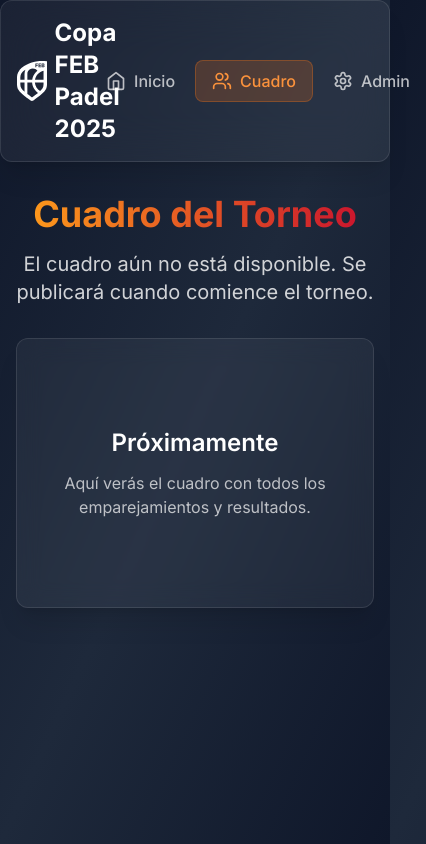
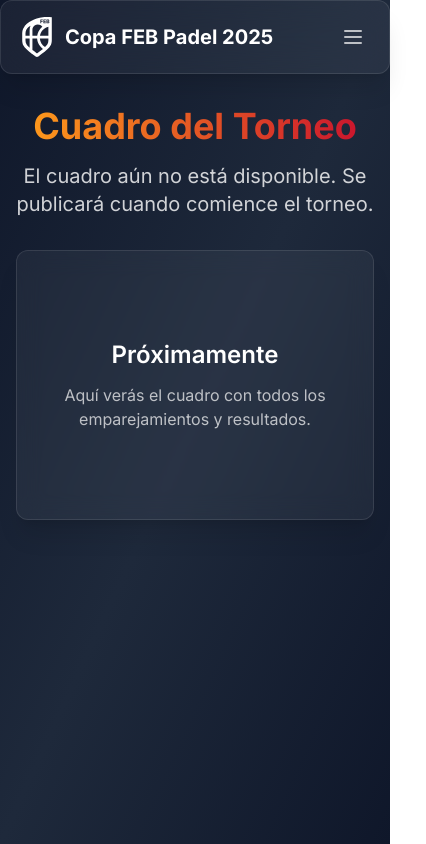
Before and after one commit to vertebraStudio/torneo-padel-FEB, a React (Vite) app: page /torneo-padel-FEB/bracket in a window 390 px wide. Shown: the whole page, 426 px wide, since content can reach past the window. Built offline with nearby package versions, Linux system fonts and the light colour scheme.

Commit message:
Add responsive hamburger menu for mobile devices

```diff
--- a/src/components/layout/Navbar.tsx
+++ b/src/components/layout/Navbar.tsx
@@ -1,15 +1,25 @@
-import { motion } from 'framer-motion'
+import { motion, AnimatePresence } from 'framer-motion'
 import { Link, useLocation } from 'react-router-dom'
-import { Home, Users, Settings } from 'lucide-react'
+import { Home, Users, Settings, Menu, X } from 'lucide-react'
+import { useState } from 'react'
 
 export default function Navbar() {
   const location = useLocation()
+  const [isMobileMenuOpen, setIsMobileMenuOpen] = useState(false)
 
   const navItems = [
     { path: '/', label: 'Inicio', icon: Home },
     { path: '/bracket', label: 'Cuadro', icon: Users },
     { path: '/admin', label: 'Admin', icon: Settings },
   ]
+
+  const toggleMobileMenu = () => {
+    setIsMobileMenuOpen(!isMobileMenuOpen)
+  }
+
+  const closeMobileMenu = () => {
+    setIsMobileMenuOpen(false)
+  }
 
   return (
     <motion.nav
@@ -20,6 +30,7 @@ export default function Navbar() {
     >
       <div className="container mx-auto px-4 py-4">
         <div className="flex items-center justify-between">
+          {/* Logo */}
           <motion.div
             whileHover={{ scale: 1.05 }}
             className="flex items-center space-x-2"
@@ -29,10 +40,11 @@ export default function Navbar() {
               alt="FEB Logo"
               className="w-10 h-10"
             />
-            <h1 className="text-2xl font-bold text-white">Copa FEB Padel 2025</h1>
+            <h1 className="text-xl md:text-2xl font-bold text-white">Copa FEB Padel 2025</h1>
           </motion.div>
 
-          <div className="flex items-center space-x-1">
+          {/* Desktop Navigation */}
+          <div className="hidden md:flex items-center space-x-1">
             {navItems.map((item) => {
               const Icon = item.icon
               const isActive = location.pathname === item.path
@@ -55,7 +67,53 @@ export default function Navbar() {
               )
             })}
           </div>
+
+          {/* Mobile Menu Button */}
+          <button
+            onClick={toggleMobileMenu}
+            className="md:hidden p-2 text-white/70 hover:text-white hover:bg-white/10 rounded-lg transition-all duration-300"
+            aria-label="Toggle mobile menu"
+          >
+            {isMobileMenuOpen ? <X size={24} /> : <Menu size={24} />}
+          </button>
         </div>
+
+        {/* Mobile Navigation */}
+        <AnimatePresence>
+          {isMobileMenuOpen && (
+            <motion.div
+              initial={{ opacity: 0, height: 0 }}
+              animate={{ opacity: 1, height: 'auto' }}
+              exit={{ opacity: 0, height: 0 }}
+              transition={{ duration: 0.3 }}
+              className="md:hidden mt-4 border-t border-white/10 pt-4"
+            >
+              <div className="flex flex-col space-y-2">
+                {navItems.map((item) => {
+                  const Icon = item.icon
+                  const isActive = location.pathname === item.path
+
+                  return (
+                    <Link key={item.path} to={item.path} onClick={closeMobileMenu}>
+                      <motion.div
+                        whileHover={{ scale: 1.02 }}
+                        whileTap={{ scale: 0.98 }}
+                        className={`flex items-center space-x-3 px-4 py-3 rounded-lg transition-all duration-300 ${
+                          isActive
+                            ? 'bg-orange-500/20 text-orange-400 border border-orange-500/30'
+                            : 'text-white/70 hover:text-white hover:bg-white/10'
+                        }`}
+                      >
+                        <Icon size={20} />
+                        <span className="font-medium">{item.label}</span>
+                      </motion.div>
+                    </Link>
+                  )
+                })}
+              </div>
+            </motion.div>
+          )}
+        </AnimatePresence>
       </div>
     </motion.nav>
   )
```
Also changed, not shown: public/cache-buster.txt (added).
